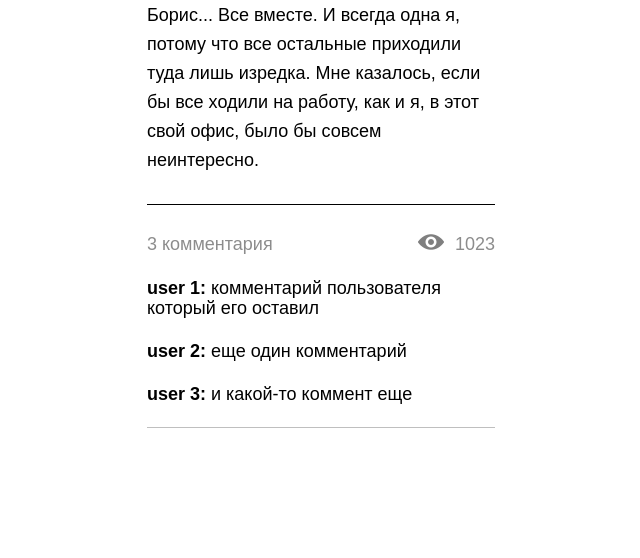
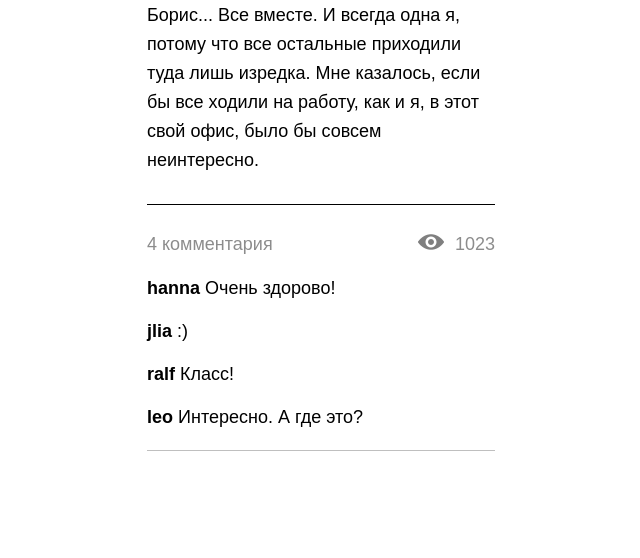
Before and after one commit to blazkowicz-pnz/course_work_two, a Flask app: page /post/1 in a window 1280 px wide. Shown: the part 734-1292 px from the top of the page, without its empty margins (319-959 px from the left). Before the commit the page ends 1162 px from the top, so only its background shows below. Run offline with Flask 2, Linux system fonts and the light colour scheme.

Commit message:
+output comments

```diff
--- a/app.py
+++ b/app.py
@@ -8,4 +8,4 @@ app.register_blueprint(posts_blueprint)
 
 
 if __name__ == "__main__":
-    app.run()
+    app.run(debug=True)
--- a/main/utils.py
+++ b/main/utils.py
@@ -3,18 +3,28 @@ import config
 
 
 PATH = config.POSTS
+COMMENTS_PATH = config.COMMENTS
 
 
-def load_posts_from_json(PATH):
+def load_data_from_json(PATH):
     with open(PATH, "r", encoding="utf-8") as file:
         posts = json.load(file)
         return posts
 
-print(load_posts_from_json(PATH))
-
 
 def search_post_by_id(id):
-    posts = load_posts_from_json(PATH)
+    posts = load_data_from_json(PATH)
     for post in posts:
         if id == post["pk"]:
             return post
+
+
+def get_comment_by_post_id(post_id):
+    comment_list = []
+    post = search_post_by_id(post_id)
+    comments = load_data_from_json(COMMENTS_PATH)
+    for comment in comments:
+        if post["pk"] == comment["post_id"]:
+            comment_list.append(comment)
+
+    return comment_list
--- a/main/views.py
+++ b/main/views.py
@@ -1,5 +1,5 @@
 from flask import Blueprint, render_template, send_from_directory
-from main.utils import load_posts_from_json, search_post_by_id
+from main.utils import load_data_from_json, search_post_by_id, get_comment_by_post_id
 import config
 
 
@@ -9,7 +9,7 @@ posts_blueprint = Blueprint("posts_blueprint", __name__, static_folder="static",
 #Вывод всех постов
 @posts_blueprint.route("/")
 def index_page():
-    data = load_posts_from_json(config.POSTS)
+    data = load_data_from_json(config.POSTS)
     return render_template("index.html", data=data)
 
 
@@ -17,7 +17,8 @@ def index_page():
 @posts_blueprint.route("/post/<int:id>")
 def post_contetn(id):
     post = search_post_by_id(id)
-    return render_template("post.html", post=post)
+    comments = get_comment_by_post_id(id)
+    return render_template("post.html", post=post, comments=comments)
 
 
 #открываем доступ к "img"
--- a/templates/post.html
+++ b/templates/post.html
@@ -47,22 +47,19 @@
         </div>
         <div class="item__bottom">
           <div class="item__post-info">
-            <p class="item__comments-counter">3 комментария</p>
+            <p class="item__comments-counter">{{ comments|length }} комментария</p>
             <div class="item__counter">
               <img src="/img/eye.png" alt="" class="item__counter-icon" width="26">
               <span class="item__counter-text">1023</span>
             </div>
           </div>
           <div class="item__comments">
+            {% for comment in comments %}
             <p class="item__comment">
-              <b>user 1:</b> комментарий пользователя который его оставил
+
+              <b> {{ comment.commenter_name }}</b> {{ comment.comment }}
             </p>
-            <p class="item__comment">
-              <b>user 2:</b> еще один комментарий
-            </p>
-            <p class="item__comment">
-              <b>user 3:</b> и&nbsp;какой-то коммент еще
-            </p>
+            {% endfor %}
           </div>
         </div>
       </div>
```
